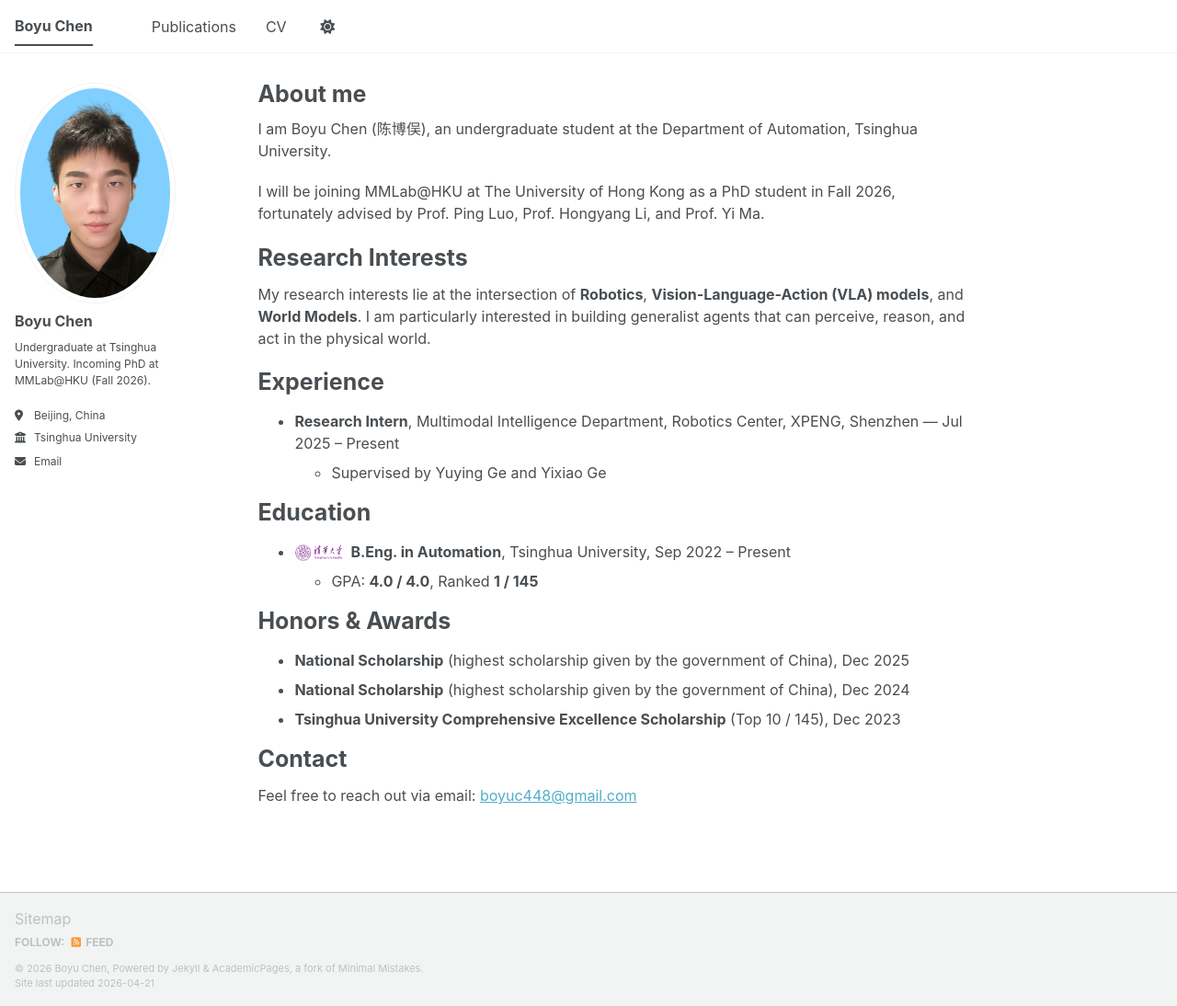
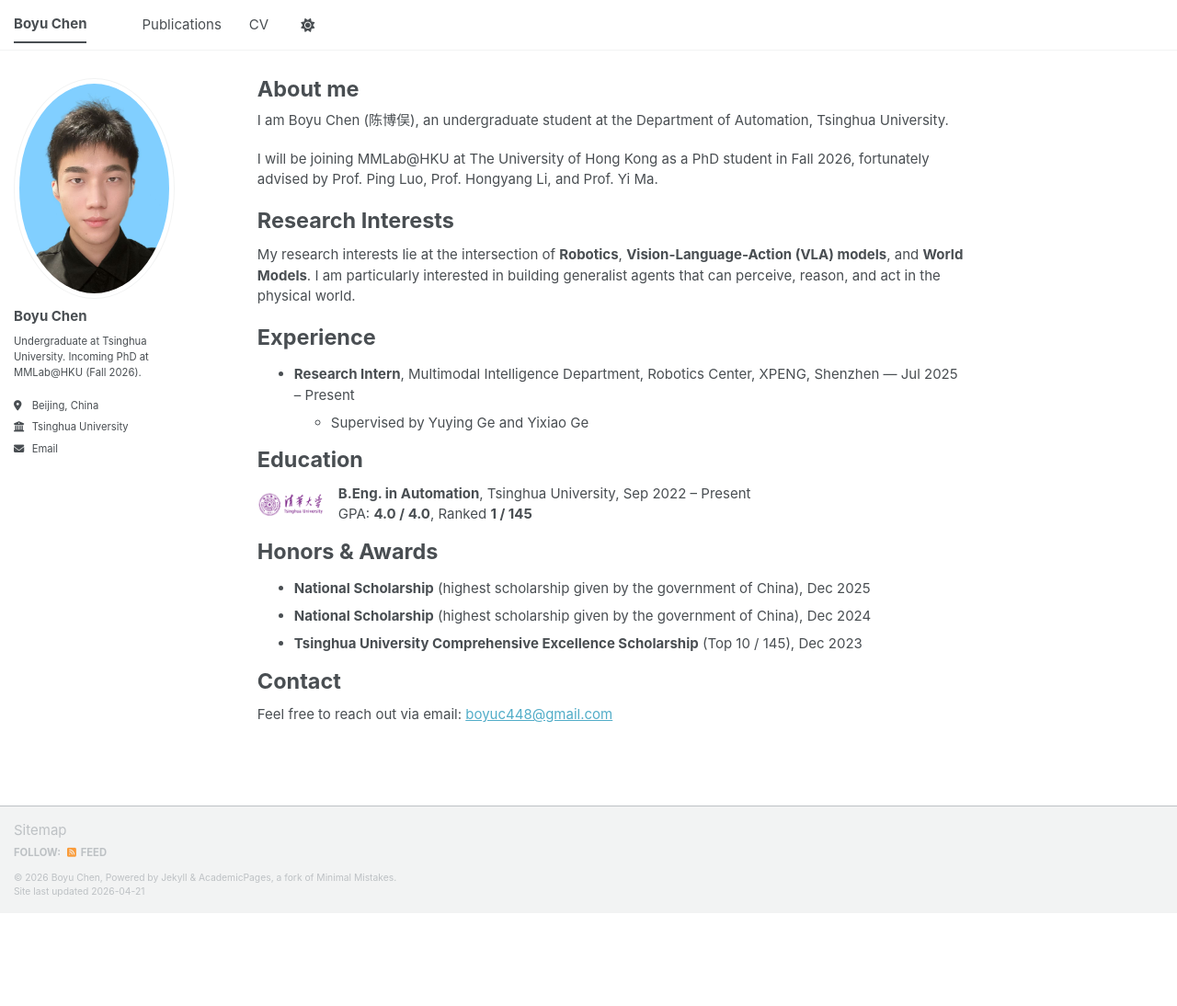
Before and after one commit to Robot774/Robot774.github.io, a Jekyll site: the page built from _pages/about.md, in a window 1280 px wide and 1094 px high. Shown: the whole window at 92% size. Built offline with Jekyll 4.4.1, drawn with Linux system fonts in a browser that asks for light colours; a script bundle is joined from its source files by our own code; library files that are not in the unit come from our copies.

Commit message:
Refine typography and education layout
- Adopt 15px root font size across all breakpoints (previously 15/16px)
  so body copy matches the cleaner look of reference academic pages.
- Add a .edu flex component (logo left, text right) and use it to
  present the Tsinghua education entry on About and CV pages, replacing
  the small inline icon which looked cramped next to a bullet.

Made-with: Cursor

```diff
--- a/_pages/about.md
+++ b/_pages/about.md
@@ -22,8 +22,13 @@ Experience
 
 Education
 ======
-* <img src="/images/thu_logo.png" alt="THU" style="height:1.1em; vertical-align:-0.2em; margin-right:0.25em;"> **B.Eng. in Automation**, Tsinghua University, Sep 2022 – Present
-  * GPA: **4.0 / 4.0**, Ranked **1 / 145**
+<div class="edu">
+  <img src="/images/thu_logo.png" alt="Tsinghua University" />
+  <div>
+    <strong>B.Eng. in Automation</strong>, Tsinghua University, Sep 2022 – Present<br />
+    GPA: <strong>4.0 / 4.0</strong>, Ranked <strong>1 / 145</strong>
+  </div>
+</div>
 
 Honors & Awards
 ======
--- a/_sass/layout/_base.scss
+++ b/_sass/layout/_base.scss
@@ -363,3 +363,27 @@ b, i, strong, em, blockquote, p, q, span, figure, img, h1, h2, header, input, a,
       display: none;
     }
   }
+
+/* ==========================================================================
+   CUSTOM COMPONENTS
+   ========================================================================== */
+
+/* Education / Experience entry: logo on the left, text on the right */
+.edu {
+  display: flex;
+  align-items: center;
+  margin-bottom: 1em;
+
+  img {
+    width: 72px;
+    max-width: 72px;
+    height: auto;
+    margin-right: 16px;
+    flex-shrink: 0;
+  }
+
+  > div {
+    font-size: 1em;
+    line-height: 1.5;
+  }
+}
--- a/_sass/layout/_reset.scss
+++ b/_sass/layout/_reset.scss
@@ -9,10 +9,6 @@ html {
   box-sizing: border-box;
   background-color: var(--global-bg-color);
   font-size: 15px;
-
-  @include breakpoint($medium) {
-    font-size: 16px;
-  }
 
   -webkit-text-size-adjust: 100%;
   -ms-text-size-adjust: 100%;
```
Also changed, not shown: _pages/cv.md (+8 -2 lines).
